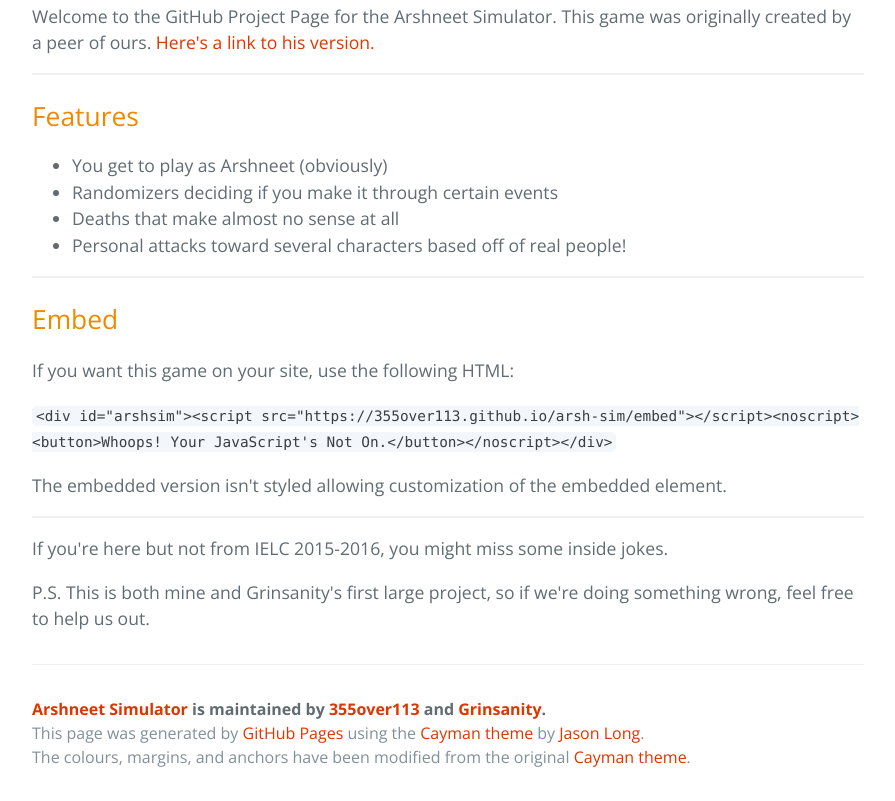
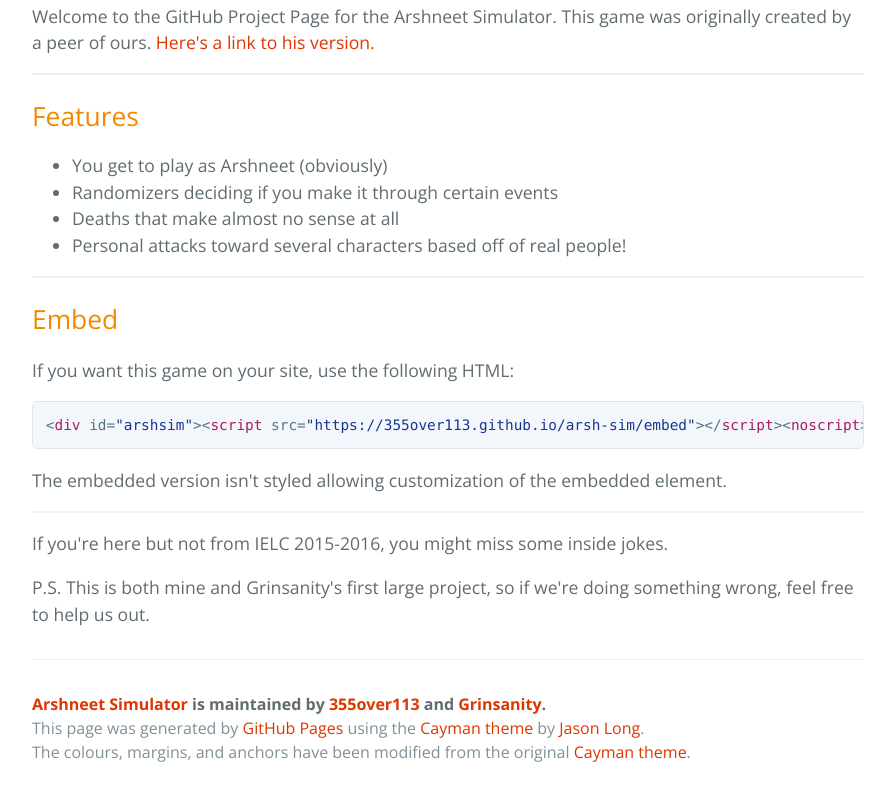
Before and after one commit to Retraction/arsh-sim, a plain HTML site: page index.html in a window 1280 px wide. Shown: the part 506-1307 px from the top of the page, without its empty margins (192-1087 px from the left). Drawn offline with nearby package versions, Linux system fonts and the light colour scheme.

Commit message:
Syntax highlighting for embed code

```diff
--- a/index.html
+++ b/index.html
@@ -34,7 +34,9 @@
 			<hr>
 			<h2>Embed</h2>
 			<p>If you want this game on your site, use the following HTML:</p>
-			<code>&lt;div id="arshsim">&lt;script src="https://355over113.github.io/arsh-sim/embed">&lt;/script>&lt;noscript>&lt;button>Whoops! Your JavaScript's Not On.&lt;/button>&lt;/noscript>&lt;/div></code>
+			<div class="highlight highlight-HTML">
+				<pre><code>&lt;<span class="pl-k">div</span> id=<span class="pl-s">"arshsim"</span>>&lt;<span class="pl-k">script</span> src=<span class="pl-s">"https://355over113.github.io/arsh-sim/embed"</span>>&lt;/<span class="pl-k">script</span>>&lt;<span class="pl-k">noscript</span>>&lt;<span class="pl-k">button</span>>Whoops! Your JavaScript's Not On.&lt;/<span class="pl-k">button</span>>&lt;/<span class="pl-k">noscript</span>>&lt;/<span class="pl-k">div</span>></code></pre>
+			</div>
 			<p>The embedded version isn't styled allowing customization of the embedded element.</p>
 			<hr>
 			<p>If you're here but not from IELC 2015-2016, you might miss some inside jokes.</p>
```
